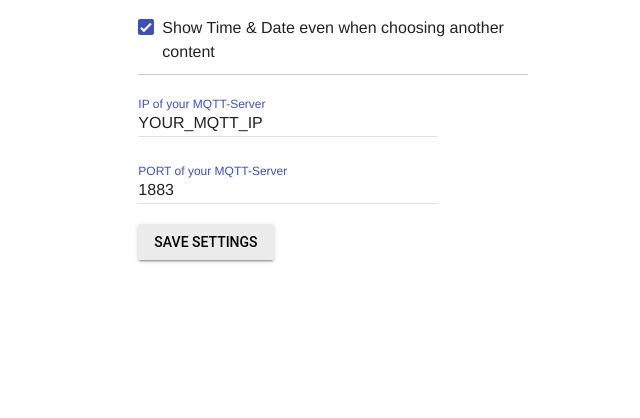
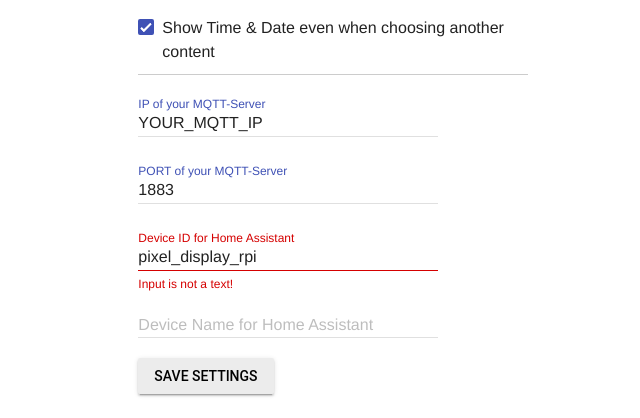
Before and after one commit to Npmr/rpi-rgb-led-matrix-frontend, a Flask app: page /settings in a window 1280 px wide. Shown: the part 802-1220 px from the top of the page, without its empty margins (307-947 px from the left). Run offline with Flask 3, Linux system fonts and the light colour scheme; data that the repository does not hold is empty; parts of the project's set-up code (start-up, migrations or seed data) failed here and were passed over.

Commit message:
Added functionaltiy to update the divice name and id via settings page

```diff
--- a/app.py
+++ b/app.py
@@ -76,11 +76,13 @@ def save_settings_route():
     new_language = request.form.get('language')
     new_mqttIP = request.form.get('mqttIP')
     new_mqttPort = request.form['mqttPort']
+    new_deviceName = request.form.get('deviceName')
+    new_deviceId = request.form.get('deviceId')
 
     new_settings = {'heightInPixel': new_height, 'widthInPixel': new_width, 'direction': new_direction,
                     'chainLength': new_chainLength, 'parallelChains': new_parallelChains, 'ledSlowdown': new_ledSlowdown,
                     'playlistTime': new_playlistTime, 'displayTimeAndDate': "checked" if new_displayTimeAndDate == 'on' else "",
-                    'language': new_language, 'mqttIP': new_mqttIP, 'mqttPort': new_mqttPort}
+                    'language': new_language, 'mqttIP': new_mqttIP, 'mqttPort': new_mqttPort, 'deviceName': new_deviceName, 'deviceId': new_deviceId}
     save_settings(new_settings)
     return redirect(url_for('settings'))
 
--- a/templates/settings.html
+++ b/templates/settings.html
@@ -218,11 +218,26 @@
                             <span class="mdl-textfield__error">Input is not a number!</span>
                         </div>
                         <div class="mdl-textfield mdl-js-textfield mdl-textfield--floating-label">
-                            <input class="mdl-textfield__input" minlength="3" maxlength="5" type="number" name="height"
+                            <input class="mdl-textfield__input" minlength="3" maxlength="5" type="number" name="mqttPort"
                                    pattern="-?[0-9]*(\.[0-9]+)?" name="mqttPort"
                                    id="mqttPort" value="{{ settings['mqttPort'] }}">
                             <label class="mdl-textfield__label" for="mqttPort">PORT of your MQTT-Server</label>
                             <span class="mdl-textfield__error">Input is not a number!</span>
+                        </div>
+
+                        <div class="mdl-textfield mdl-js-textfield mdl-textfield--floating-label">
+                            <input class="mdl-textfield__input" minlength="5" type="text" name="deviceID"
+                                   pattern="-?[0-9]*(\.[0-9]+)?" name="deviceID"
+                                   id="deviceID" value="{{ settings['deviceID'] }}">
+                            <label class="mdl-textfield__label" for="deviceID">Device ID for Home Assistant</label>
+                            <span class="mdl-textfield__error">Input is not a text!</span>
+                        </div>
+                        <div class="mdl-textfield mdl-js-textfield mdl-textfield--floating-label">
+                            <input class="mdl-textfield__input" minlength="5" type="text" name="deviceName"
+                                   pattern="-?[0-9]*(\.[0-9]+)?" name="deviceName"
+                                   id="deviceName" value="{{ settings['deviceName'] }}">
+                            <label class="mdl-textfield__label" for="deviceName">Device Name for Home Assistant</label>
+                            <span class="mdl-textfield__error">Input is not a text!</span>
                         </div>
 
                         <button type="submit"
```
